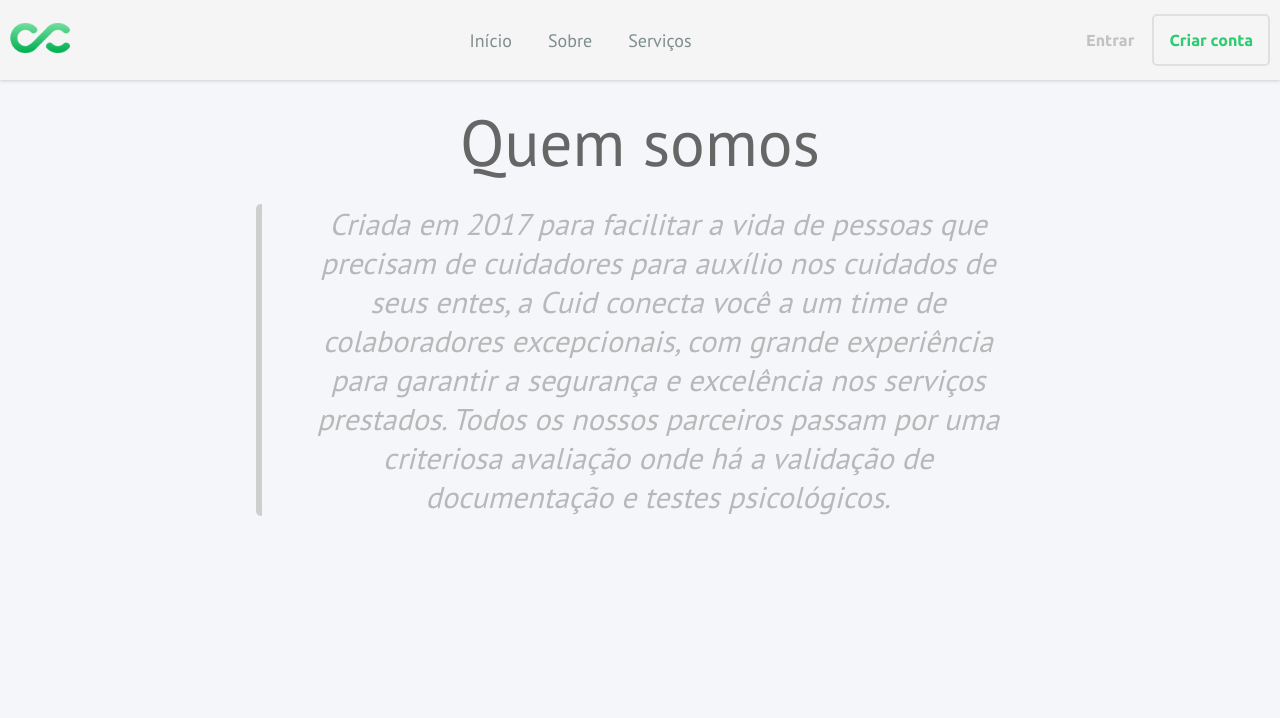
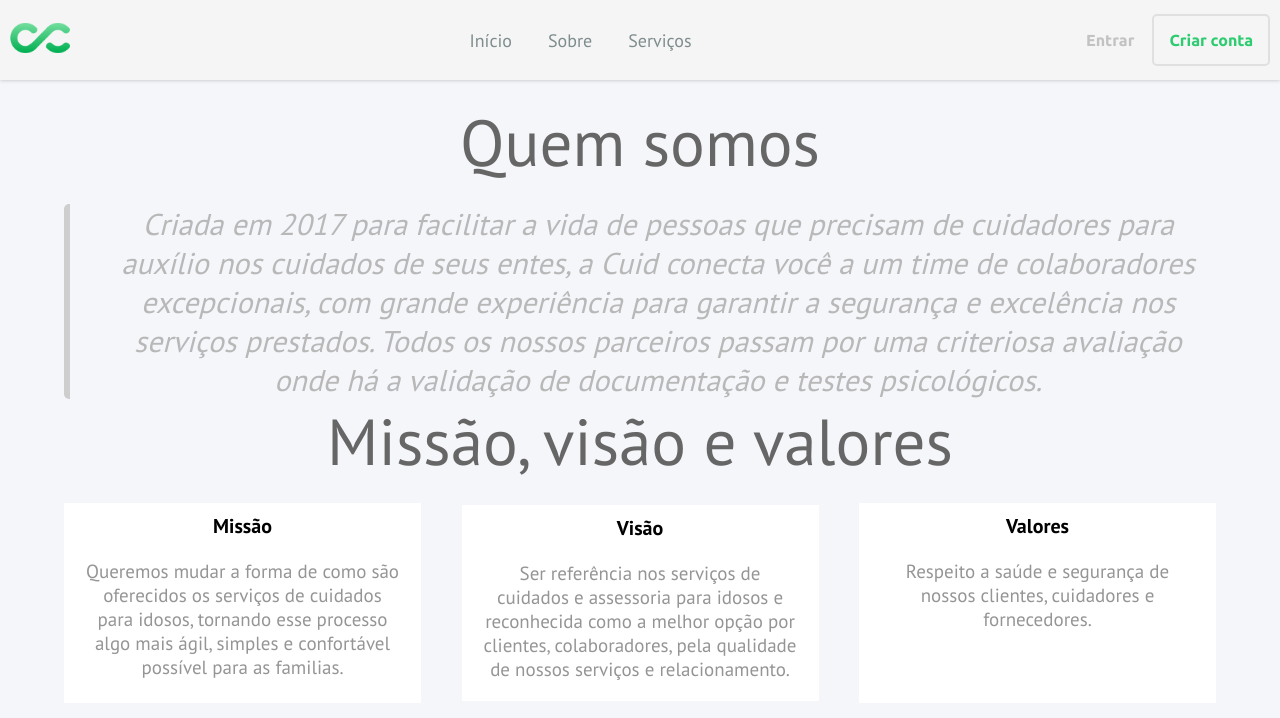
Before and after one commit to kristyancarvalho/Cuid, a Next.js app: page /about in a window 1280 px wide. Shown: the top 718 px of the page. Built offline with nearby package versions, Linux system fonts and the light colour scheme.

Commit message:
finalizado: Cards de descriçao

```diff
--- /dev/null
+++ b/src/components/missionCard/mission.module.css
@@ -0,0 +1,28 @@
+.mission {
+    height: 200px;
+    width: 357px;
+    background: #ffff;
+
+    margin-top: 20px;
+
+    display: flex;
+    flex-direction: column;
+    align-items: center;
+}
+
+.mission > h5 {
+    padding-top: 10px;
+
+    font-size: 20px;
+    font-weight: bolder;
+    font-family: "PT Sans", sans-serif;
+}
+
+.mission p {
+    font-size: 19px;
+
+    padding: 20px;
+    font-family: "PT Sans", sans-serif;
+    font-weight: lighter;
+    color: #959595;
+}
--- /dev/null
+++ b/src/components/missionCard/missionCard.tsx
@@ -0,0 +1,10 @@
+import styles from './mission.module.css';
+
+export function MissionCard() {
+    return(
+      <div className={styles.mission}>
+          <h5>Missão</h5>
+          <p>Queremos mudar a forma de como são oferecidos os serviços de cuidados para idosos, tornando esse processo algo mais ágil, simples e confortável possível para as familias.</p>
+       </div>
+    );
+}
--- /dev/null
+++ b/src/components/valuesCard/values.module.css
@@ -0,0 +1,28 @@
+.values {
+    height: 200px;
+    width: 357px;
+    background: #ffff;
+
+    margin-top: 20px;
+
+    display: flex;
+    flex-direction: column;
+    align-items: center;
+}
+
+.values > h5 {
+    padding-top: 10px;
+
+    font-size: 20px;
+    font-weight: bolder;
+    font-family: "PT Sans", sans-serif;
+}
+
+.values p {
+    font-size: 19px;
+
+    padding: 20px;
+    font-family: "PT Sans", sans-serif;
+    font-weight: lighter;
+    color: #959595;
+}
--- /dev/null
+++ b/src/components/valuesCard/valuesCard.tsx
@@ -0,0 +1,10 @@
+import styles from './values.module.css';
+
+export function ValuesCard() {
+    return(
+      <div className={styles.values}>
+          <h5>Valores</h5>
+          <p>Respeito a saúde e segurança de nossos clientes, cuidadores e fornecedores.</p>
+       </div>
+    );
+}
--- /dev/null
+++ b/src/components/visionCard/vision.module.css
@@ -0,0 +1,28 @@
+.vision {
+    height: auto;
+    width: 357px;
+    background: #ffff;
+
+    margin-top: 20px;
+
+    display: flex;
+    flex-direction: column;
+    align-items: center;
+}
+
+.vision > h5 {
+    padding-top: 10px;
+
+    font-size: 20px;
+    font-weight: bolder;
+    font-family: "PT Sans", sans-serif;
+}
+
+.vision p {
+    font-size: 19px;
+
+    padding: 20px;
+    font-family: "PT Sans", sans-serif;
+    font-weight: lighter;
+    color: #959595;
+}
--- /dev/null
+++ b/src/components/visionCard/visionCard.tsx
@@ -0,0 +1,10 @@
+import styles from './vision.module.css';
+
+export function VisionCard() {
+    return(
+      <div className={styles.vision}>
+          <h5>Visão</h5>
+          <p>Ser referência nos serviços de cuidados e assessoria para idosos e reconhecida como a melhor opção por clientes, colaboradores, pela qualidade de nossos serviços e relacionamento.</p>
+       </div>
+    );
+}
--- a/src/pages/about.tsx
+++ b/src/pages/about.tsx
@@ -1,8 +1,11 @@
-import styles from '../styles/about.module.css';
-
 import { NavigationBar } from "../components/navigationBar";
+import { MissionCard } from '../components/missionCard/missionCard';
 
 import Head from 'next/head'
+
+import styles from '../styles/about.module.css';
+import { ValuesCard } from "../components/valuesCard/valuesCard";
+import { VisionCard } from "../components/visionCard/visionCard";
 
 export default function About() {
   return (
@@ -19,6 +22,15 @@ export default function About() {
             <p>Criada em 2017 para facilitar a vida de pessoas que precisam de cuidadores para auxílio nos cuidados de seus entes, a Cuid conecta você a um time de colaboradores excepcionais, com grande experiência para garantir a segurança e excelência nos serviços prestados. Todos os nossos parceiros passam por uma criteriosa avaliação onde há a validação de documentação e testes psicológicos.
             </p>
           </div>
+
+          <div className={styles.description__container}>
+           <span>Missão, visão e valores</span>
+          <div className={styles.description_cards}>
+            <MissionCard />
+            <VisionCard />
+            <ValuesCard />
+          </div>
+          </div>
         </div>
       </div>
     </>
--- a/src/styles/about.module.css
+++ b/src/styles/about.module.css
@@ -10,12 +10,14 @@
 
 .content {
     height: 100vh;
-    width: 60vw;
+    width: 90vw;
 
     display: flex;
     text-align: center;
     flex-direction: column;
 }
+
+/* Quem somos */
 
 .content > .presentation > span {
     font-size: 65px;
@@ -38,3 +40,24 @@
     font-style: italic;
     color: #b8b8b8;
 }
+
+/* Cards de descrição */
+
+.description__container > span {
+    font-size: 65px;
+
+    margin-top: 20px;
+
+    color: #666666;
+
+    font-weight: lighter;
+    font-family: "PT Sans", sans-serif;
+}
+
+.description_cards {
+    width: 90vw;
+
+    display: flex;
+    align-items: center;
+    justify-content: space-between;
+}
```
